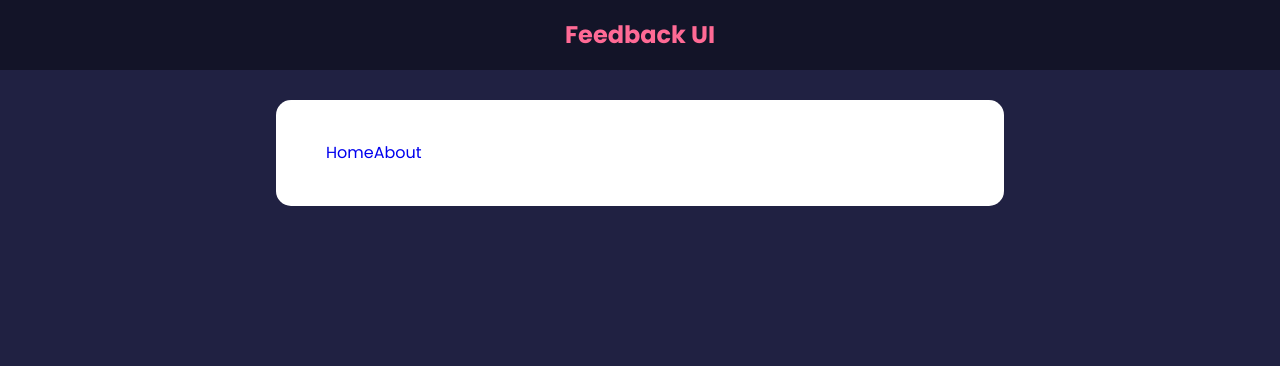
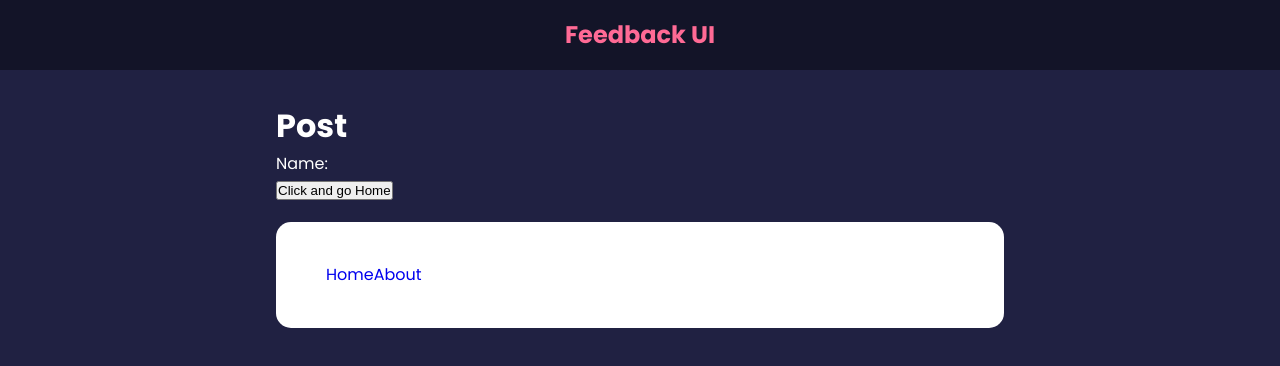
Before and after one commit to frontendmyfriend/feedback_app_Traversy_react, a React (Create React App) app: page /post in a window 1280 px wide. Shown: the top 366 px of the page. Built offline with nearby package versions, Linux system fonts and the light colour scheme.

Commit message:
addedn Post with NavLink, useNavigate

```diff
--- a/src/App.js
+++ b/src/App.js
@@ -51,6 +51,8 @@ function App() {
           ></Route>
 
           <Route path="/about" element={<AboutPage />} />
+          <Route path="/post/*" element={<Post />} />
+
           <Route path="/post/:id" element={<Post />} />
           <Route path="/post/:id/:name" element={<Post />} />
 
--- a/src/components/Post.jsx
+++ b/src/components/Post.jsx
@@ -1,12 +1,32 @@
 import { useParams } from "react-router-dom"
+import { Navigate, useNavigate } from "react-router-dom"
+import { BrowserRouter as Router, Route, Routes, NavLink } from "react-router-dom";
+
 
 function Post() {
 
-  const params = useParams()
+  const params = useParams();
+  const status = 200
+
+  const navigate = useNavigate()
+  const  onClick = ()=>{
+    console.log('Hello');
+    navigate('/about')
+  }
+
+  if(status === 404){
+    return <Navigate to= '/notfound'/>
+  }
+
   return (
     <div>
       <h1>Post {params.id}</h1>
       <p>Name: {params.name}</p>
+      <button onClick={onClick}>Click and go Home</button>
+      <Routes>
+        <Route path="/show" element={<h1>Hello from post/*</h1>}/>
+      </Routes>
+
     </div>
   )
 }
```
